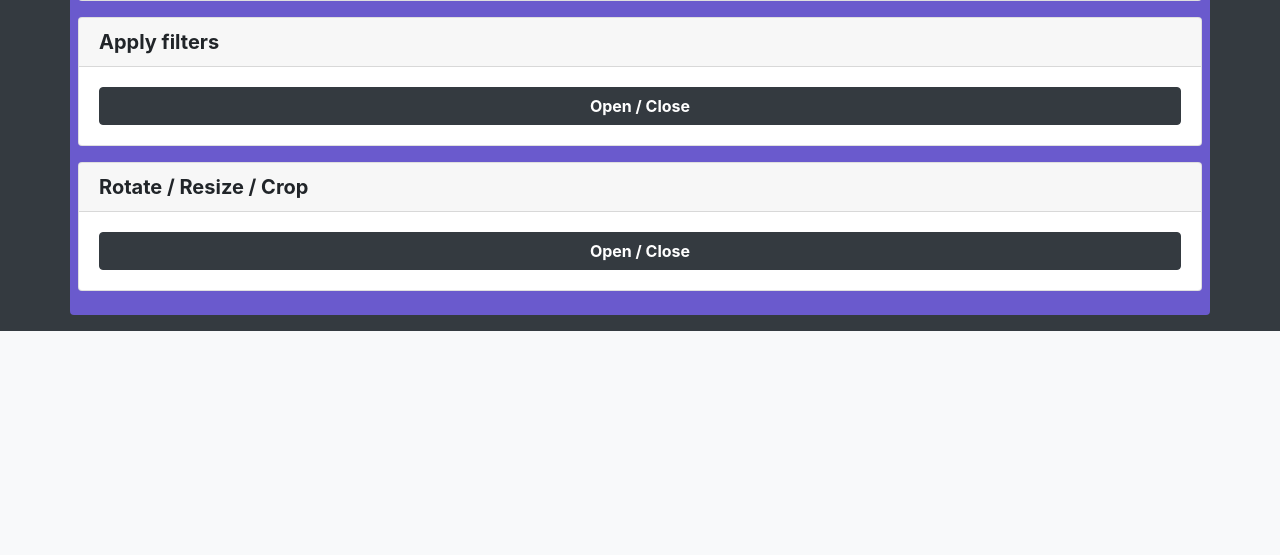
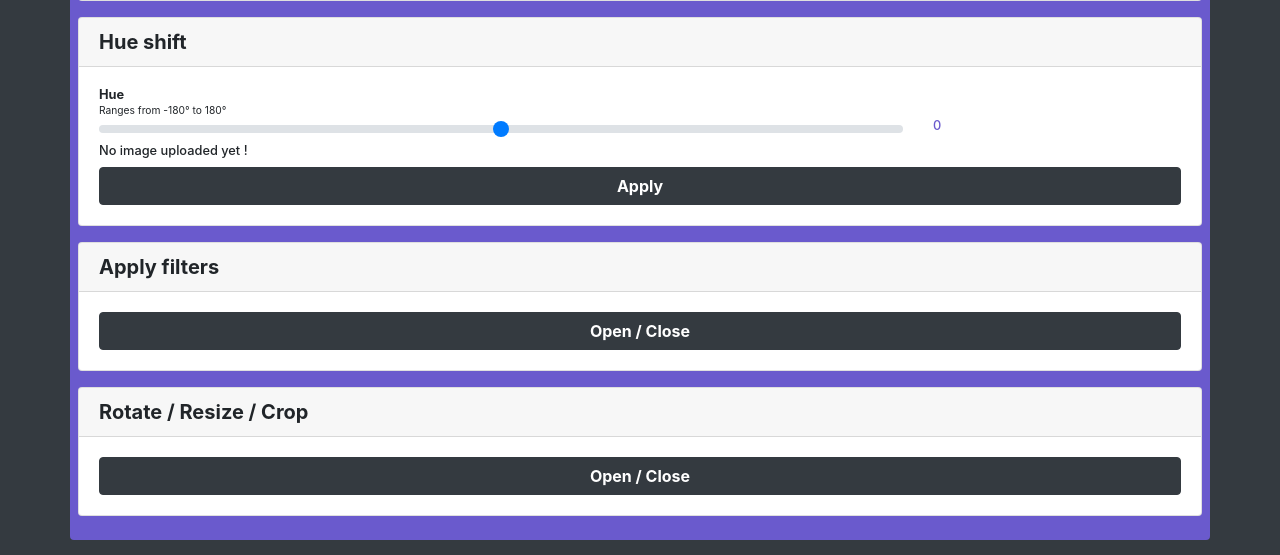
Before and after one commit to mihai10001/photo_editor, a Flask app: page /uploaded in a window 1280 px wide. Shown: the part 646-1201 px from the top of the page. Before the commit the page ends 977 px from the top, so only its background shows below. Run offline with Flask 2, Linux system fonts and the light colour scheme; some libraries are stand-ins or nearby versions.

Commit message:
improved hue shift

```diff
--- a/app/main.py
+++ b/app/main.py
@@ -1,7 +1,7 @@
 import os
 from flask import Flask, render_template, request, redirect, url_for, send_file
 from werkzeug.utils import secure_filename
-from pillow import load_image, dupe_image, get_default_slider, get_default_hue_angle, apply_enhancers, apply_hue_shift
+from pillow import load_image, dupe_image, get_default_slider, apply_enhancers, apply_hue_shift, get_dominant_colors
 from pillow import apply_blur, apply_sharpen, apply_edge_enhance, apply_smooth
 from pillow import get_image_size, rotate_image, resize_image, crop_image
 
@@ -18,14 +18,15 @@ def allowed_file(filename):
            filename.rsplit('.', 1)[1].lower() in ALLOWED_EXTENSIONS
 
 
-image, slider, hue_angle = None, None, None
+image, slider = None, None
+colors = []
 width, height = 0, 0
 def refresh_parameters(image_path):
-    global image, slider, width, height
+    global image, slider, hue_angle, colors, width, height
     image = load_image(image_path)
     slider = get_default_slider()
-    hue_angle = get_default_hue_angle()
     width, height = get_image_size(image)
+    colors = get_dominant_colors(image_path)
 
 
 # So preview refreshes with any new change
@@ -67,7 +68,7 @@ def home():
 
 @app.route('/uploaded', methods=['GET', 'POST'])
 def uploaded():
-    global image, slider, hue_angle
+    global image, slider
 
     if INPUT_FILENAME:
         if request.method == 'POST':
@@ -97,8 +98,8 @@ def uploaded():
                 slider = {key: float(request.form.get(key)) for key, value in slider.items()}
                 apply_enhancers(image, os.path.join(UPLOAD_FOLDER, INPUT_FILENAME), slider)
             if hue_button:
-                hue_angle = request.form.get('hue_angle')
-                apply_hue_shift(image, hue_angle)
+                hue_angle = float(request.form.get('hue_angle'))
+                apply_hue_shift(os.path.join(UPLOAD_FOLDER, INPUT_FILENAME), hue_angle)
 
             if blur_button:
                 apply_blur(os.path.join(UPLOAD_FOLDER, INPUT_FILENAME), blur_button)
@@ -123,12 +124,12 @@ def uploaded():
                 end_y = int(request.form.get('end_y'))
                 crop_image(os.path.join(UPLOAD_FOLDER, INPUT_FILENAME), start_x, start_y, end_x, end_y)
 
-            if any([original_button, blur_button, sharpen_button, edge_button, smooth_button, rotate_button, resize_button, crop_button]):
+            if any([original_button, hue_button, blur_button, sharpen_button, edge_button, smooth_button, rotate_button, resize_button, crop_button]):
                 refresh_parameters(os.path.join(UPLOAD_FOLDER, INPUT_FILENAME))
 
-        return render_template('uploaded.html', slider=slider, hue_angle=hue_angle, width=width, height=height, filename=INPUT_FILENAME)
+        return render_template('uploaded.html', slider=slider, colors=colors, width=width, height=height, filename=INPUT_FILENAME)
     else:
-        return render_template('uploaded.html', slider=slider, hue_angle=hue_angle)
+        return render_template('uploaded.html', slider=slider)
 
 
 if __name__ == "__main__":
--- a/app/templates/uploaded.html
+++ b/app/templates/uploaded.html
@@ -149,6 +149,44 @@
                 </div>
 
                 <button type="submit" name="enhance_button" value="enhance" class="btn btn-block btn-dark mt-2"><b>Apply</b></button>
+              </form>
+            </div>
+
+          </div>
+        </div>
+      </div>
+
+      <div class="row my-2">
+        <div class="col-sm-12">
+          <div class="card h5">
+            <div class="card-header"><b>Hue shift</b></div>
+            <div class="card-body" style="font-size: 0.8rem">
+              <form method="POST">
+                <div for="color"><b>Hue</b></div>
+                <small>Ranges from -180° to 180°</small>
+                <div class="row">
+                  <div class="col-9">
+                    <input type="range" class="custom-range" min="-180" max="180" step="1" value="0" id="hue_angle" name="hue_angle" onchange="updateTextInput('hue_value', this.value);">
+                  </div>
+                  <div class="col-3">
+                    <span id="hue_value" style="color: slateblue">0</span>
+                  </div>
+                </div>
+
+                {% if filename %}
+                <div class="row">
+                  <div class="col-5 mx-auto p-2" style="background-color: rgb{{ colors[0][1] }}">
+                  </div>
+                  <div class="col-2 p-2" style="background-color: rgb{{ colors[1][1] }}">
+                  </div>
+                  <div class="col-1 mx-auto p-2" style="background-color: rgb{{ colors[2][1] }}">
+                  </div>
+                </div>
+                {% else %}
+                <div>No image uploaded yet !</div>
+                {% endif %}
+
+                <button type="submit" name="hue_button" value="hue" class="btn btn-block btn-dark mt-2"><b>Apply</b></button>
               </form>
             </div>
 
```
Also changed, not shown: app/pillow.py (+8 -9 lines).
